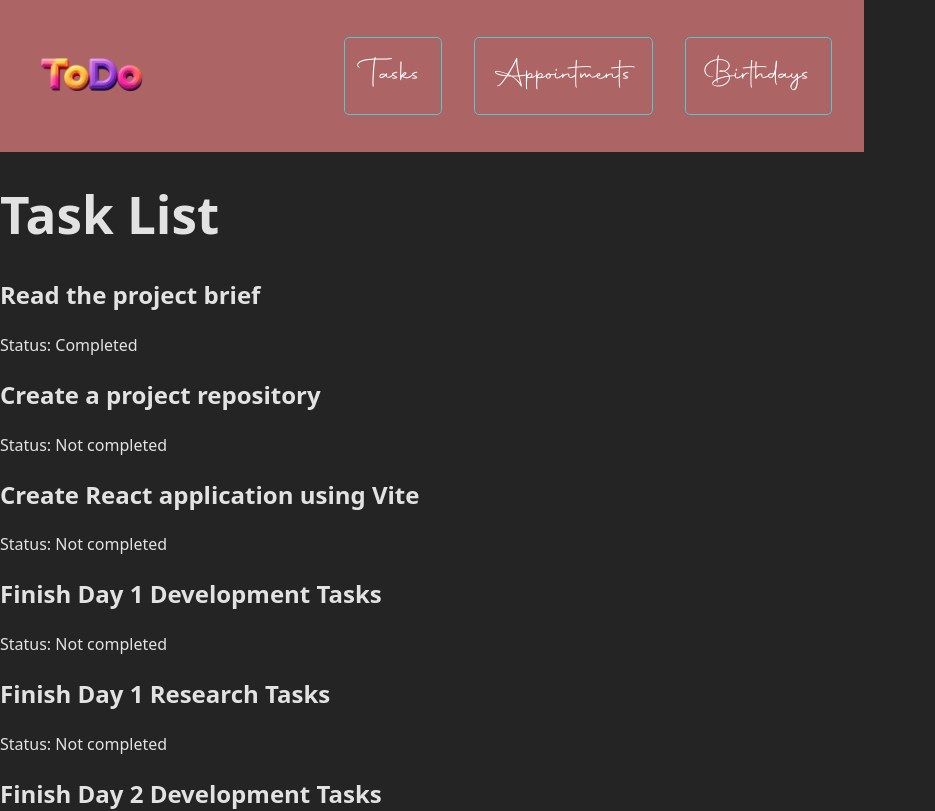
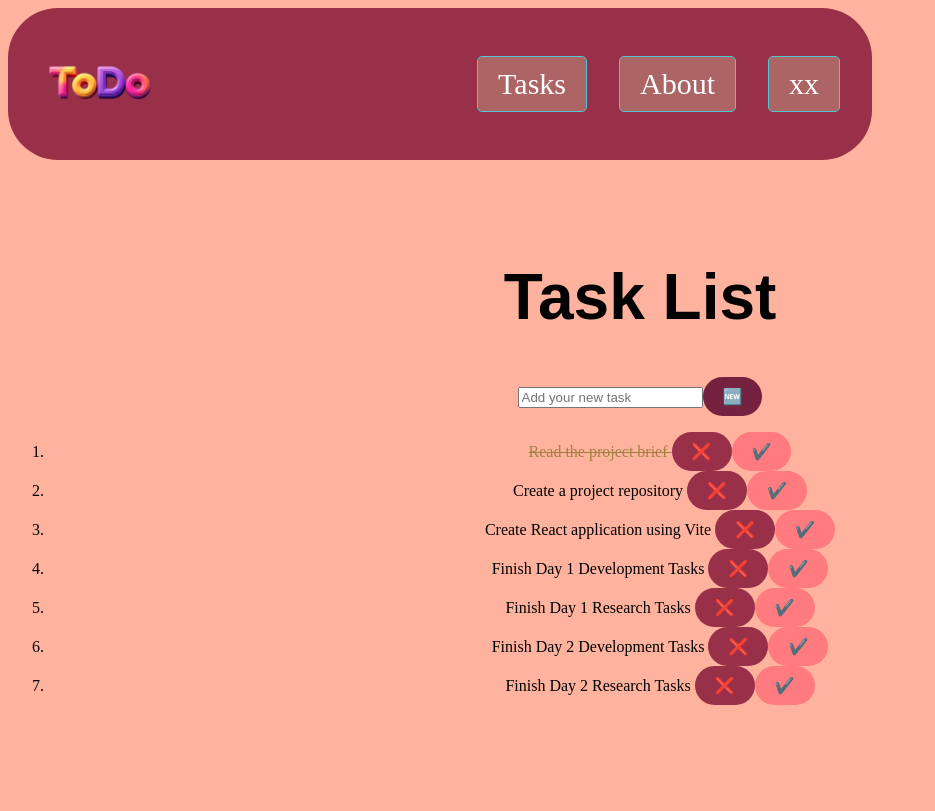
Before and after one commit to nekosaege/todoproject, a React (Vite) app: page / in a window 1280 px wide. Shown: the top 811 px of the page, without its empty margins (0-935 px from the left). Built offline with nearby package versions, Linux system fonts and the light colour scheme.

Commit message:
add delete and check buttons, change some css, add option to write new tasks

```diff
--- a/src/components/NavBar.css
+++ b/src/components/NavBar.css
@@ -4,7 +4,8 @@
     justify-content: space-between ;
     align-items: center;
     padding: 1rem 2rem;
-    background-color: #ac6464;
+    background-color: #99304a;
+    border-radius: 50px;
     position: sticky;
     top: 0;
     z-index: 100;
@@ -38,8 +39,3 @@
     color: #333;
     font-weight: bold;
   }
-
-  @font-face {
-    font-family: autography;
-    src: url('../assets/Autography.otf') format('truetype');
-  }
--- a/src/components/NavBar.jsx
+++ b/src/components/NavBar.jsx
@@ -35,7 +35,7 @@ export function NavBar() {
 						cursor: "pointer",
             fontFamily: "autography",
             fontSize: "30px"
-					}}>Appointments</button>
+					}}>About</button>
 				<button onClick={() => setSection("birthdays")}
           style={{
 						padding: "10px 20px",
@@ -46,7 +46,7 @@ export function NavBar() {
 						cursor: "pointer",
             fontFamily: "autography",
             fontSize: "30px",
-					}}>Birthdays</button>
+					}}>xx</button>
 			</div>
 		</nav>
 	);
--- a/src/components/Tasks.jsx
+++ b/src/components/Tasks.jsx
@@ -1,21 +1,62 @@
-import tasks from './tasks.json'
-import { useState } from 'react';
+import tasks from "./tasks.json";
+import { useState } from "react";
 
 function Tasks() {
 	const [taskList, setTaskList] = useState(tasks);
+	const [newTask, setNewTask] = useState("");
 
+	function handleInputChange(e) {
+		setNewTask(e.target.value);
+	}
+	function addTask() {
+		if (newTask.trim() === "") return;
+		setTaskList([...taskList, { task: newTask, completed: false }]);
+		setNewTask("");
+	}
+	function deleteTask(index) {
+		const tasksUpdated = taskList.filter((_, i) => i !== index);
+		setTaskList(tasksUpdated);
+	}
+
+	function setAsComplete(index) {
+		const updatedTasks = [...taskList];
+		updatedTasks[index].completed = !updatedTasks[index].completed;
+		setTaskList(updatedTasks);
+	}
 	return (
 		<div>
+			<div className="to-do-list">
 				<h1>Task List</h1>
+				<input
+					type="text"
+					placeholder="Add your new task"
+					value={newTask}
+					onChange={handleInputChange}
+				/>
+				<button className="add-button" onClick={addTask}>
+					🆕
+				</button>
+			</div>
+
+			<ol>
 				{taskList.map((taskObj, index) => (
-<div
-    className={`task ${taskObj.completed ? 'completed' : 'incompleted'}`}
-    key={index}
+					<li key={index}>
+						<span className={taskObj.completed ? "text completed" : "text"}>
+							{taskObj.task}
+						</span>
+						<button className="delete-button" onClick={() => deleteTask(index)}>
+							❌
+						</button>
+
+						<button
+							className="check-button"
+							onClick={() => setAsComplete(index)}
 						>
-    <h2> {taskObj.task}</h2>
-    <p>Status: {taskObj.completed ? 'Completed' : 'Not completed'}</p>
-</div>
+							✔️
+						</button>
+					</li>
 				))}
+			</ol>
 		</div>
 	);
 }
--- a/src/index.css
+++ b/src/index.css
@@ -1,55 +1,52 @@
-:root {
-  font-family: system-ui, Avenir, Helvetica, Arial, sans-serif;
-  line-height: 1.5;
-  font-weight: 400;
-
-  color-scheme: light dark;
-  color: rgba(255, 255, 255, 0.87);
-  background-color: #242424;
-
-  font-synthesis: none;
-  text-rendering: optimizeLegibility;
-  -webkit-font-smoothing: antialiased;
-  -moz-osx-font-smoothing: grayscale;
+body {
+  background-color: #ffb39e;
+  text-align: center;
 }
-
-a {
-  font-weight: 500;
-  color: #646cff;
-  text-decoration: inherit;
-}
-a:hover {
-  color: #535bf2;
-}
-
-body {
-  margin: 0;
-  display: flex;
-  place-items: center;
-  min-width: 320px;
-  min-height: 100vh;
+.to-do-list {
+  font-family: Arial, Helvetica, sans-serif;
+  text-align: center;
+  margin-top: 100px;
 }
 
 h1 {
-  font-size: 3.2em;
-  line-height: 1.1;
+  font-size: 4rem;
 }
 
 button {
-  border-radius: 8px;
-  border: 1px solid transparent;
-  padding: 0.6em 1.2em;
-  font-size: 1em;
-  font-weight: 500;
-  font-family: inherit;
-  background-color: #1a1a1a;
+  font-size: 1rem;
+  padding: 10px 20px;
+  color: white;
+  border: none;
+  border-radius: 50px;
   cursor: pointer;
-  transition: border-color 0.25s;
 }
-button:hover {
-  border-color: #646cff;
+
+.add-button {
+  background-color: #742240;
 }
-button:focus,
-button:focus-visible {
-  outline: 4px auto -webkit-focus-ring-color;
+
+.add-button:hover {
+  background-color: #307499;
 }
+
+.delete-button {
+  background-color: #99304a;
+}
+
+.delete-button:hover {
+  background-color: #ea7d39;
+}
+
+.check-button {
+  background-color: #ff7b80;
+}
+
+.check-button:hover {
+  background-color: #ff7bbf;
+}
+
+.completed {
+  text-decoration: line-through;
+  opacity: 0.6;
+  color: #685e07;
+}
```
Also changed, not shown: src/components/tasks.json (+7 -7 lines). Lines whose indentation alone changed are shown as unchanged.
